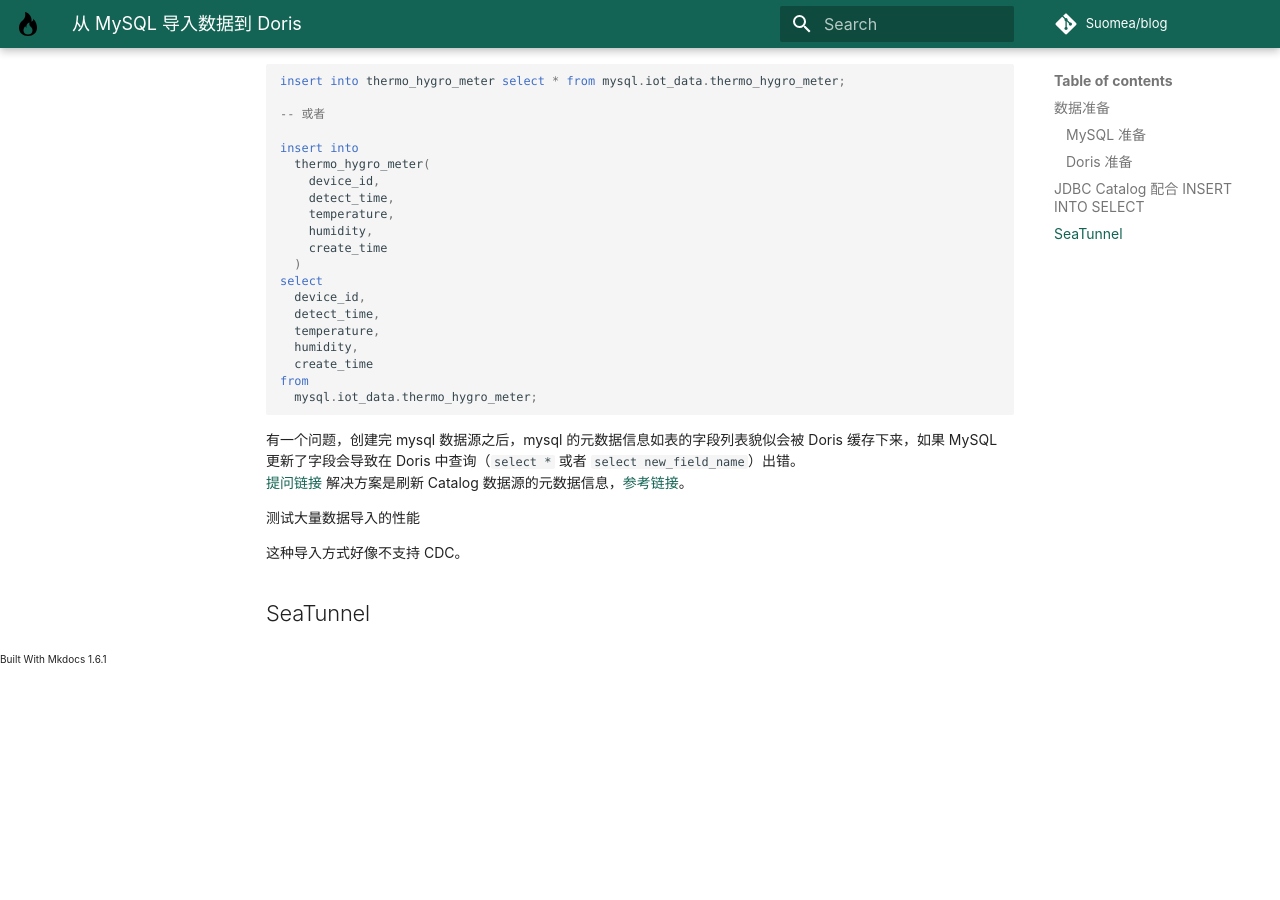
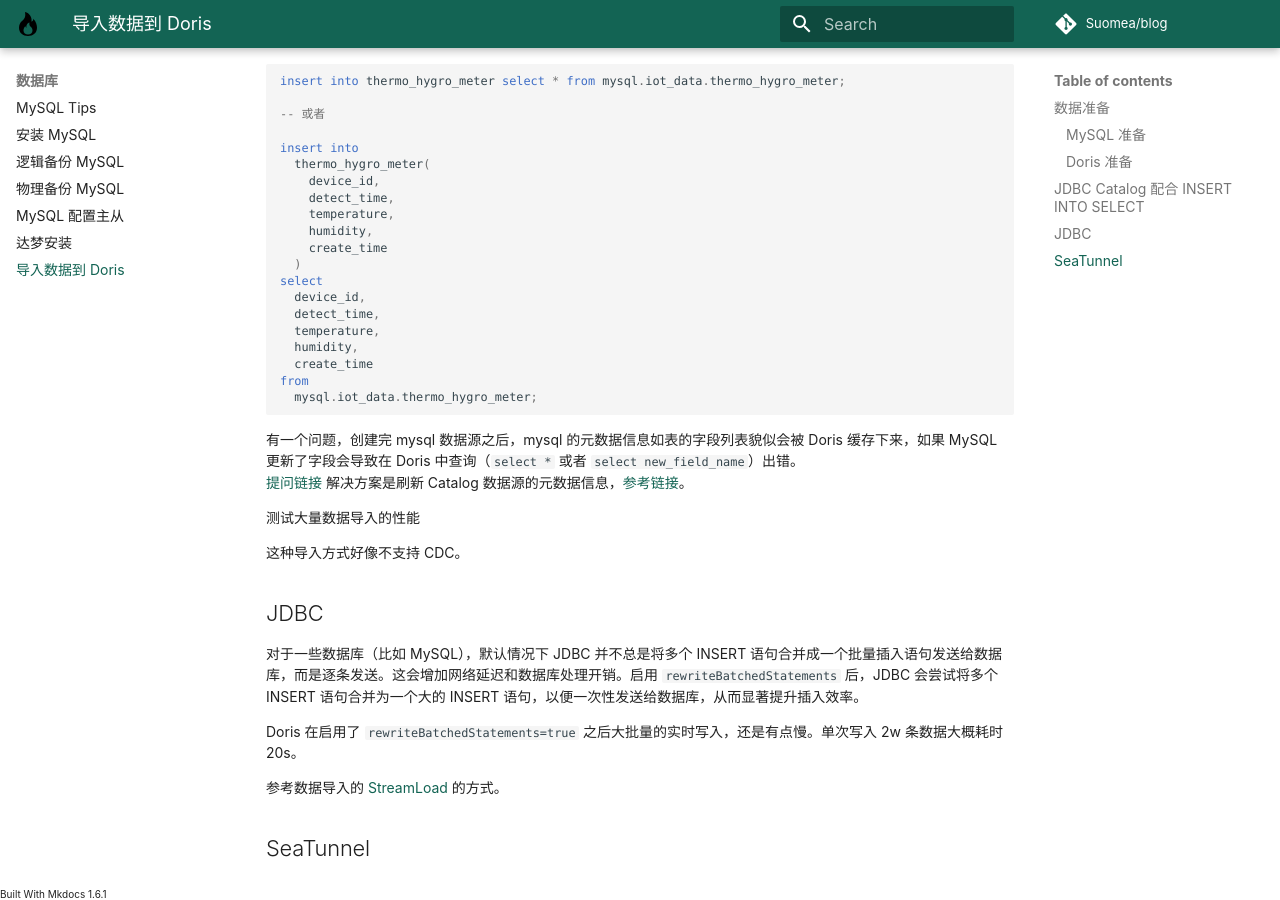
Before and after one commit to Suomea/blog, an MkDocs documentation site: the page built from docs/Doris/导入数据到 Doris.md, in a window 1280 px wide and 900 px high, scrolled down 2109 px. Built offline with MkDocs 1.6.1 and Material for MkDocs 9.7.7, drawn with Linux system fonts in a browser that asks for light colours; some web fonts are replaced; comment, search, counter and statistics services are not loaded; before the commit the page ends 2774 px from its top, so only the background shows below that; some of the changed text lies outside the part shown.

Commit message:
更新笔记。

```diff
--- a/docs/Doris/从 MySQL 导入数据到 Doris.md
+++ b/docs/Doris/导入数据到 Doris.md
@@ -133,4 +133,12 @@
 测试大量数据导入的性能
 
 这种导入方式好像不支持 CDC。
+
+## JDBC
+
+对于一些数据库（比如 MySQL），默认情况下 JDBC 并不总是将多个 INSERT 语句合并成一个批量插入语句发送给数据库，而是逐条发送。这会增加网络延迟和数据库处理开销。启用 `rewriteBatchedStatements` 后，JDBC 会尝试将多个 INSERT 语句合并为一个大的 INSERT 语句，以便一次性发送给数据库，从而显著提升插入效率。
+
+Doris 在启用了 `rewriteBatchedStatements=true` 之后大批量的实时写入，还是有点慢。单次写入 2w 条数据大概耗时 20s。
+
+参考数据导入的 [StreamLoad](https://doris.apache.org/zh-CN/docs/2.0/data-operate/import/stream-load-manual) 的方式。
 ## SeaTunnel
--- a/mkdocs.yml
+++ b/mkdocs.yml
@@ -52,6 +52,7 @@
       - MySQL/物理备份 MySQL.md
       - MySQL/MySQL 配置主从.md
       - DM/达梦安装.md
+      - Doris/导入数据到 Doris.md
   - K8S:
       - K8S/安装 Kubernetes 集群.md
       - K8S/安装 Kuboard 集群管理界面.md
```
Also changed, not shown: 未命名.md (added), 1 other file.
